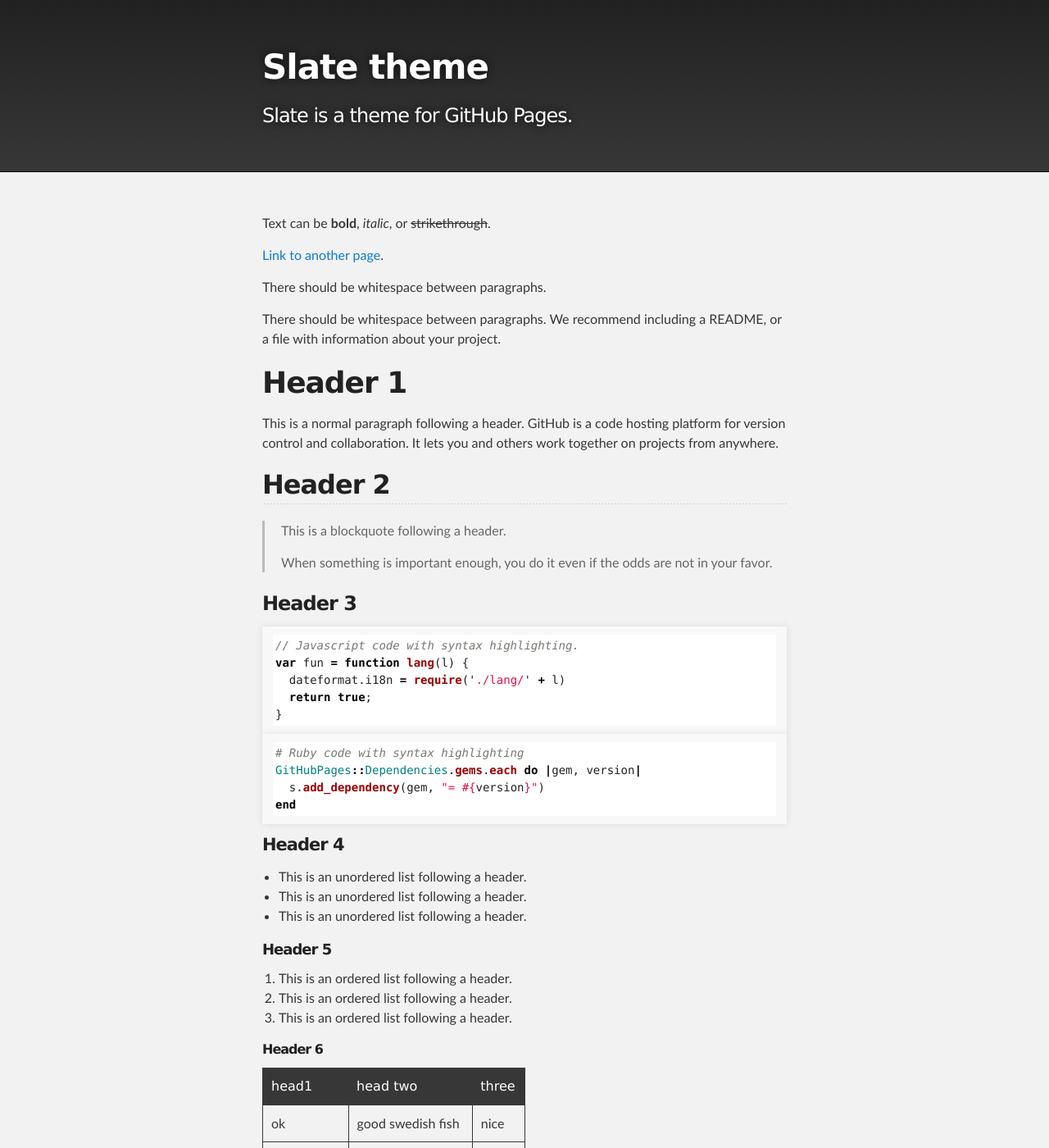
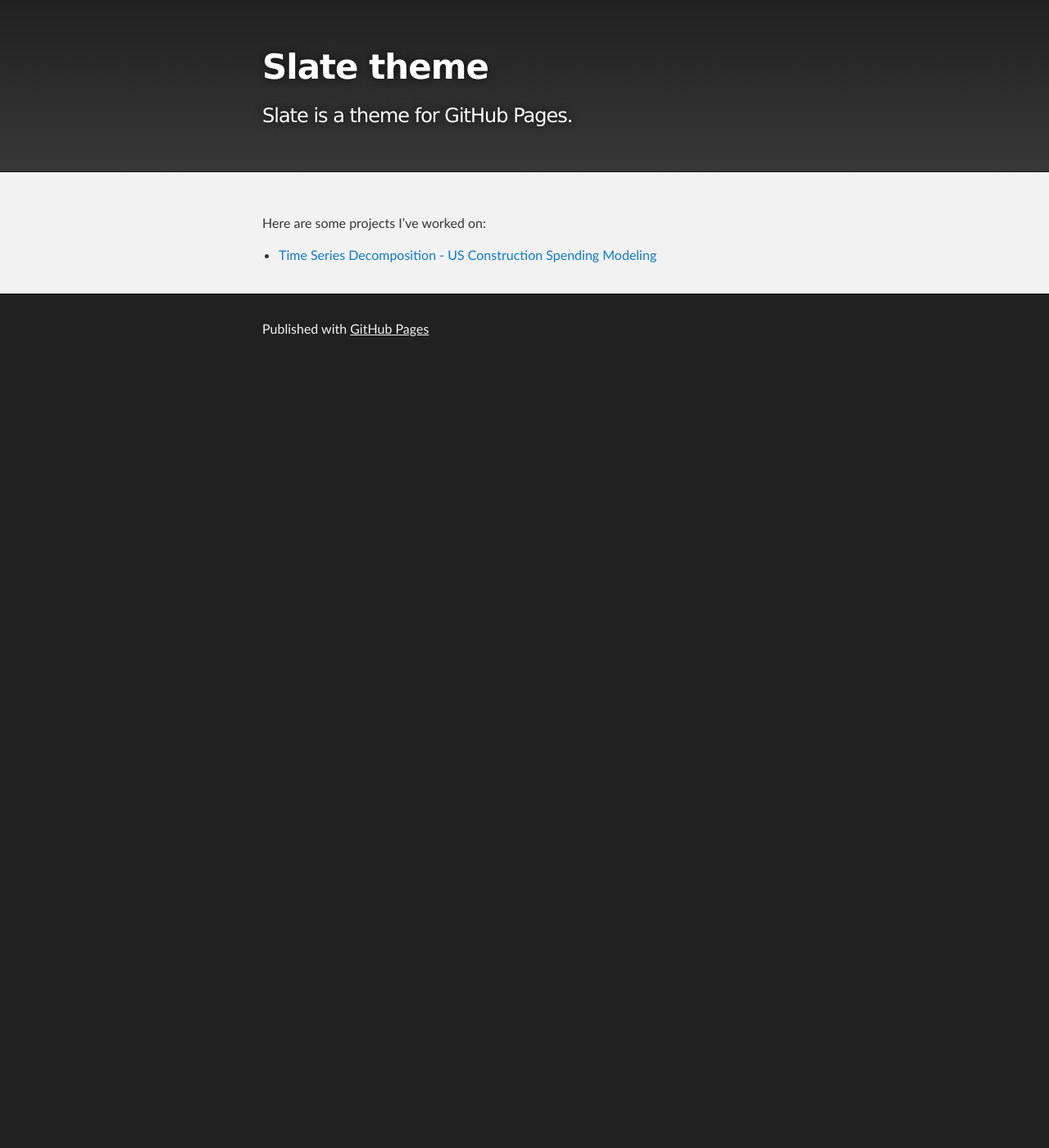
Before and after one commit to panvertigo/panvertigo.github.io, a Jekyll site: the page built from index.md, in a window 1280 px wide and 1400 px high. Shown: the whole window at 82% size. Built offline with Jekyll 4.4.1, drawn with Linux system fonts in a browser that asks for light colours; our own code applies the rules of GitHub Pages for plain Markdown files; some of the changed text lies outside the part shown.

Commit message:
Update index.md

````diff
--- a/index.md
+++ b/index.md
@@ -1,124 +1,7 @@
----
-title: hi
-description: hi
 ---
 
-Text can be **bold**, _italic_, or ~~strikethrough~~.
+---
 
-[Link to another page](./another-page.html).
+Here are some projects I've worked on:
 
-There should be whitespace between paragraphs.
-
-There should be whitespace between paragraphs. We recommend including a README, or a file with information about your project.
-
-# Header 1
-
-This is a normal paragraph following a header. GitHub is a code hosting platform for version control and collaboration. It lets you and others work together on projects from anywhere.
-
-## Header 2
-
-> This is a blockquote following a header.
->
-> When something is important enough, you do it even if the odds are not in your favor.
-
-### Header 3
-
-```js
-// Javascript code with syntax highlighting.
-var fun = function lang(l) {
-  dateformat.i18n = require('./lang/' + l)
-  return true;
-}
-```
-
-```ruby
-# Ruby code with syntax highlighting
-GitHubPages::Dependencies.gems.each do |gem, version|
-  s.add_dependency(gem, "= #{version}")
-end
-```
-
-#### Header 4
-
-*   This is an unordered list following a header.
-*   This is an unordered list following a header.
-*   This is an unordered list following a header.
-
-##### Header 5
-
-1.  This is an ordered list following a header.
-2.  This is an ordered list following a header.
-3.  This is an ordered list following a header.
-
-###### Header 6
-
-| head1        | head two          | three |
-|:-------------|:------------------|:------|
-| ok           | good swedish fish | nice  |
-| out of stock | good and plenty   | nice  |
-| ok           | good `oreos`      | hmm   |
-| ok           | good `zoute` drop | yumm  |
-
-### There's a horizontal rule below this.
-
-* * *
-
-### Here is an unordered list:
-
-*   Item foo
-*   Item bar
-*   Item baz
-*   Item zip
-
-### And an ordered list:
-
-1.  Item one
-1.  Item two
-1.  Item three
-1.  Item four
-
-### And a nested list:
-
-- level 1 item
-  - level 2 item
-  - level 2 item
-    - level 3 item
-    - level 3 item
-- level 1 item
-  - level 2 item
-  - level 2 item
-  - level 2 item
-- level 1 item
-  - level 2 item
-  - level 2 item
-- level 1 item
-
-### Small image
-
-![Octocat](https://github.githubassets.com/images/icons/emoji/octocat.png)
-
-### Large image
-
-![Branching](https://guides.github.com/activities/hello-world/branching.png)
-
-
-### Definition lists can be used with HTML syntax.
-
-<dl>
-<dt>Name</dt>
-<dd>Godzilla</dd>
-<dt>Born</dt>
-<dd>1952</dd>
-<dt>Birthplace</dt>
-<dd>Japan</dd>
-<dt>Color</dt>
-<dd>Green</dd>
-</dl>
-
-```
-Long, single-line code blocks should not wrap. They should horizontally scroll if they are too long. This line should be long enough to demonstrate this.
-```
-
-```
-The final element.
-```
+- [Time Series Decomposition - US Construction Spending Modeling](/timeseries/index.md)
````
